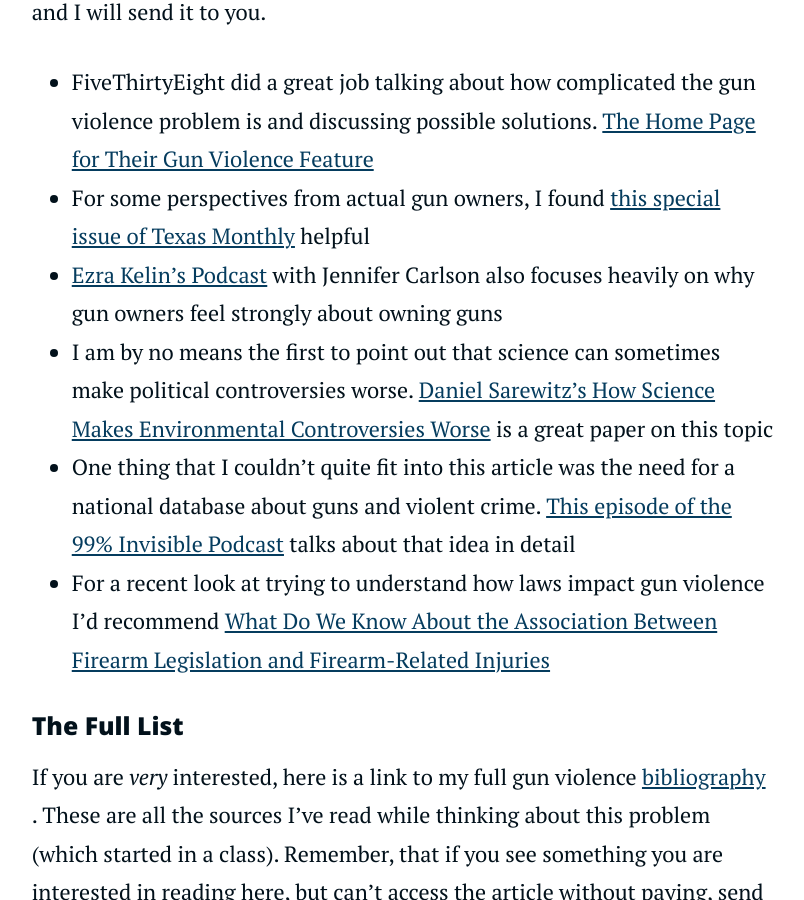
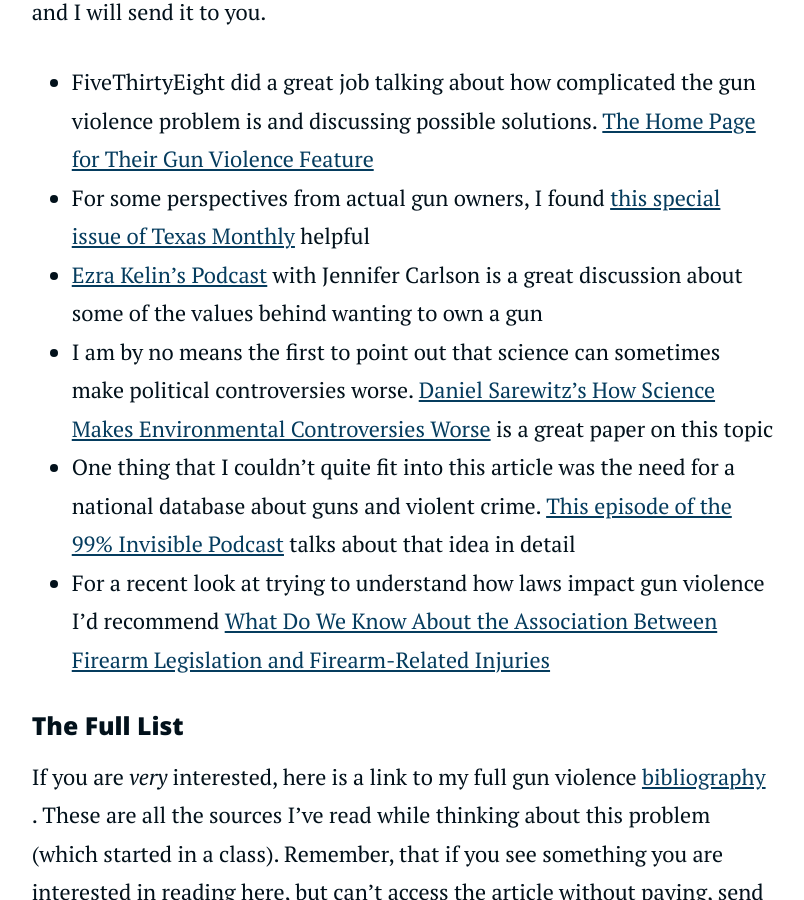
Before and after one commit to mcala/mcallister.science, a Jekyll site: the page built from _posts/2018-7-3-gun_violence.markdown, in a window 1280 px wide and 900 px high, scrolled down 5893 px. Shown: the whole window, without its empty margins (237-1041 px from the left). Built offline with Jekyll 4.4.1, drawn with Linux system fonts in a browser that asks for light colours; nearby versions of some CDN libraries.

Commit message:
Minor typos in gun violence article

```diff
--- a/_posts/2018-7-3-gun_violence.markdown
+++ b/_posts/2018-7-3-gun_violence.markdown
@@ -46,13 +46,13 @@
 
 * FiveThirtyEight did a great job talking about how complicated the gun violence problem is and discussing possible solutions. [The Home Page for Their Gun Violence Feature](https://fivethirtyeight.com/features/gun-deaths/)
 * For some perspectives from actual gun owners, I found [this special issue of Texas Monthly](https://www.texasmonthly.com/issue/april-2016/) helpful
-* [Ezra Kelin’s Podcast](https://www.vox.com/2018/3/13/17114764/gun-control-podcast-opinion) with Jennifer Carlson also focuses heavily on why gun owners feel strongly about owning guns
+* [Ezra Kelin’s Podcast](https://www.vox.com/2018/3/13/17114764/gun-control-podcast-opinion) with Jennifer Carlson is a great discussion about some of the values behind wanting to own a gun
 * I am by no means the first to point out that science can sometimes make political controversies worse. [Daniel Sarewitz’s How Science Makes Environmental Controversies Worse](https://www.sciencedirect.com/science/article/pii/S1462901104000620) is a great paper on this topic
 * One thing that I couldn’t quite fit into this article was the need for a national database about guns and violent crime. [This episode of the 99% Invisible Podcast](https://99percentinvisible.org/episode/nut-behind-wheel/) talks about that idea in detail
 * For a recent look at trying to understand how laws impact gun violence I’d recommend [What Do We Know About the Association Between Firearm Legislation and Firearm-Related Injuries](https://www.ncbi.nlm.nih.gov/pubmed/26905895)
 
 #### The Full List
-If you are *very* interested, here is a link to my full gun violence [bibliography](http://localhost:3000/bibs/gun-violence.html) . These are all the sources I’ve read while thinking about this problem (which started in a class). Remember, that if you see something you are interested in reading here, but can’t access the article without paying, send me a message and I will send it to you.
+If you are *very* interested, here is a link to my full gun violence [bibliography](http://mcallister.science/bibs/gun-violence) . These are all the sources I’ve read while thinking about this problem (which started in a class). Remember, that if you see something you are interested in reading here, but can’t access the article without paying, send me a message and I will send it to you.
 
 [^continuing_resolution]: Reading about the 1995-1996 government shutdown and debt ceiling limit reassures me that no matter how different things seem to be, they also don’t change all that much.
 [^specifically]: [Specifically, Secretary of Human Health and Services Alex Azar](https://www.politico.com/story/2018/02/15/alex-azar-cdc-gun-violence-research-414977).
```
